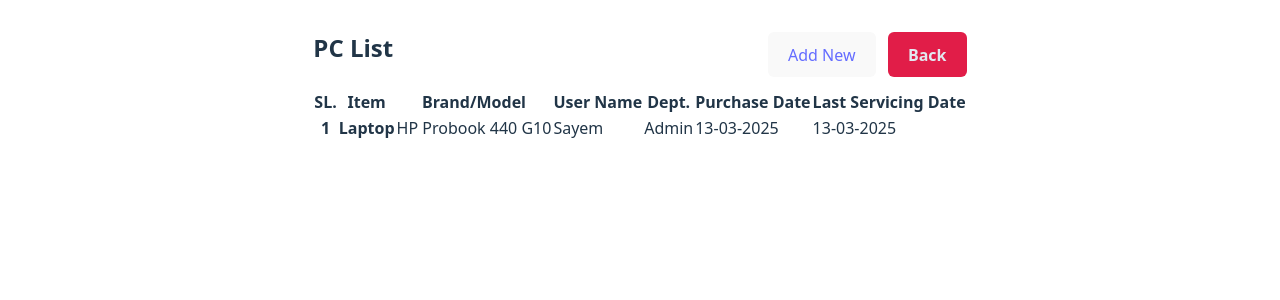
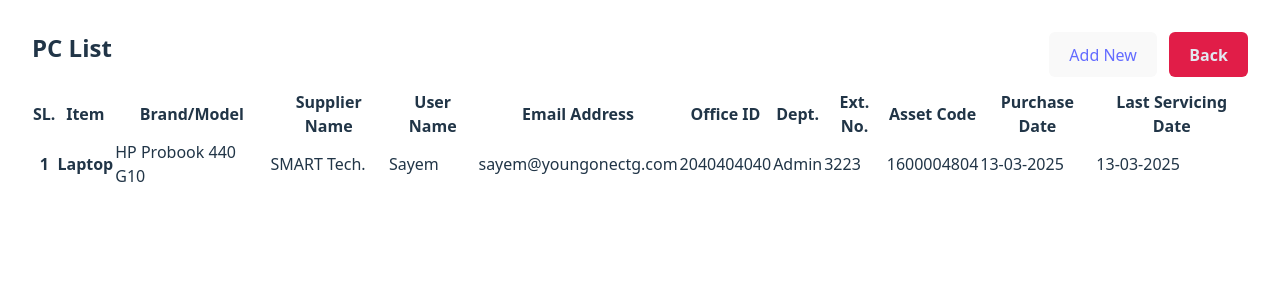
Before and after one commit to EhsanEIK/ymait-ai-client, a React (Vite) app: page /pcInfo in a window 1280 px wide. Shown: the top 300 px of the page. Built offline with nearby package versions, Linux system fonts and the light colour scheme.

Commit message:
updated PC.jsx file

```diff
--- a/src/components/PC/PC.jsx
+++ b/src/components/PC/PC.jsx
@@ -24,8 +24,13 @@ const PC = () => {
                             <th>SL.</th>
                             <th>Item</th>
                             <th>Brand/Model</th>
+                            <th>Supplier Name</th>
                             <th>User Name</th>
+                            <th>Email Address</th>
+                            <th>Office ID</th>
                             <th>Dept.</th>
+                            <th>Ext. No.</th>
+                            <th>Asset Code</th>
                             <th>Purchase Date</th>
                             <th>Last Servicing Date</th>
                         </tr>
@@ -36,8 +41,13 @@ const PC = () => {
                             <th>1</th>
                             <th>Laptop</th>
                             <td>HP Probook 440 G10</td>
+                            <td>SMART Tech.</td>
                             <td>Sayem</td>
+                            <td>sayem@youngonectg.com</td>
+                            <td>2040404040</td>
                             <td>Admin</td>
+                            <td>3223</td>
+                            <td>1600004804</td>
                             <td>13-03-2025</td>
                             <td>13-03-2025</td>
                         </tr>
```
